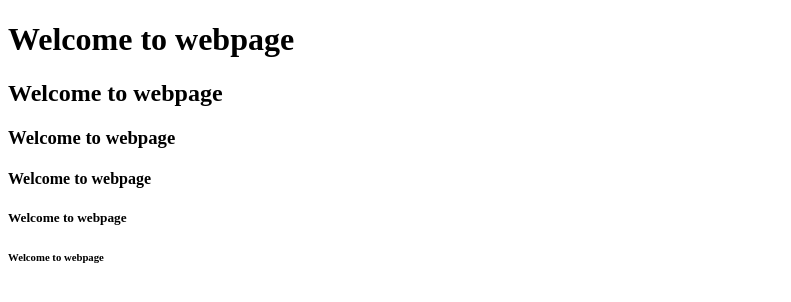
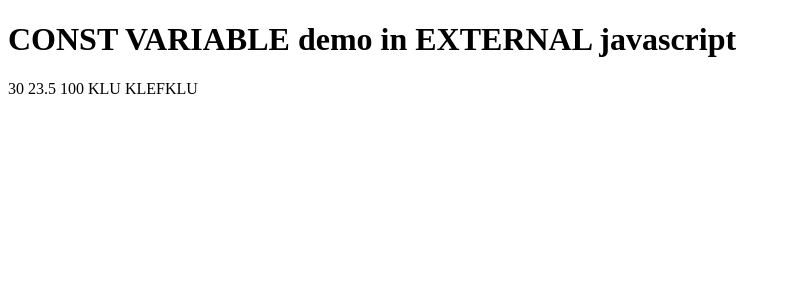
Before and after one commit to Sanjay655936/july247, a plain HTML site: page index.html in a window 1280 px wide. Shown: the whole page, without its empty margins (0-791 px from the left). Drawn offline with Linux system fonts and the light colour scheme.

Commit message:
Add files via upload
new project

```diff
--- /dev/null
+++ b/const.js
@@ -0,0 +1,16 @@
+const number = 30;
+console.log(number);
+document.writeln(number);
+let numbers =23.5;
+console.log(numbers);
+document.writeln(numbers);
+let numbers1 =100;
+console.log(numbers1);
+document.writeln(numbers1);
+let numbers2 ="KLU";
+console.log(numbers2);
+document.writeln(numbers2);
+let numbers3 ="KLEF";
+numbers3+=numbers2;
+console.log(numbers3);
+document.writeln(numbers3);
--- a/index.html
+++ b/index.html
@@ -3,14 +3,15 @@
 <head>
     <meta charset="UTF-8">
     <meta name="viewport" content="width=device-width, initial-scale=1.0">
-    <title>index</title>
+    <title>javariable.html</title>
 </head>
 <body>
-    <h1>Welcome to webpage</h1>
-    <h2>Welcome to webpage</h2>
-    <h3>Welcome to webpage</h3>
-    <h4>Welcome to webpage</h4>
-    <h5>Welcome to webpage</h5>
-    <h6>Welcome to webpage</h6>
+    <p>
+        <h1>
+            CONST VARIABLE demo in EXTERNAL javascript
+        </h1>
+    </p>
+    <script src="const.js">
+    </script>
 </body>
 </html>
```
Also changed, not shown: main.html (added).
